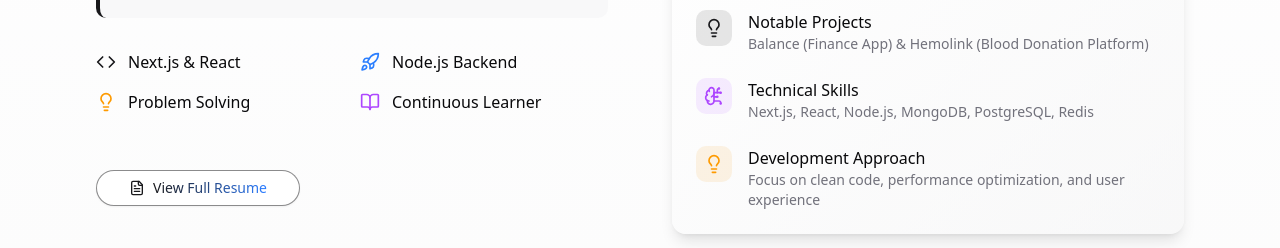
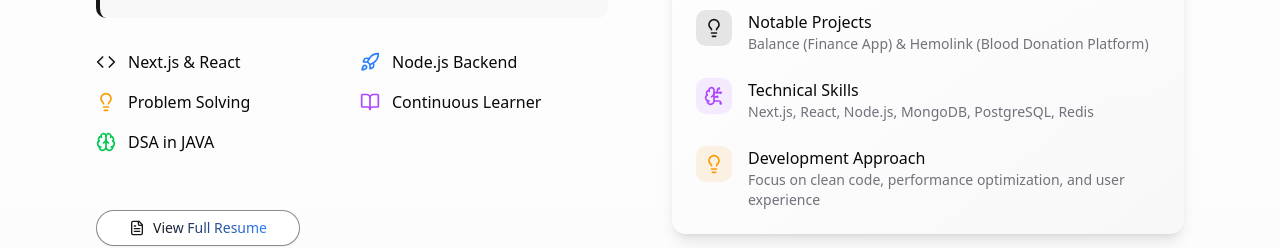
Before and after one commit to RockySheoran/New_PortFolio, a Next.js app: page / in a window 1280 px wide. Shown: the part 1220-1468 px from the top of the page. Built offline with nearby package versions, Linux system fonts and the light colour scheme; no server answers.

Commit message:
today last change

```diff
--- a/src/components/all component/About.tsx
+++ b/src/components/all component/About.tsx
@@ -8,6 +8,7 @@ import {
   Lightbulb,
   FileText,
   BrainCircuit,
+  Brain,
 } from "lucide-react";
 import { Button } from "@/components/ui/button";
 import { Card, CardHeader, CardTitle, CardContent } from "@/components/ui/card";
@@ -85,6 +86,10 @@ export default function AboutSection() {
                 <div className="flex items-center gap-3">
                   <BookOpen className="h-5 w-5 text-purple-500" />
                   <span>Continuous Learner</span>
+                </div>
+                <div className="flex items-center gap-3">
+                  <Brain className="h-5 w-5 text-green-500" />
+                  <span>DSA in JAVA</span>
                 </div>
               </motion.div>
             </div>
--- a/src/components/all component/HomePage.tsx
+++ b/src/components/all component/HomePage.tsx
@@ -150,17 +150,19 @@ export default function HomePage() {
                     href={social.url}
                     target="_blank"
                     rel="noopener noreferrer"
-                    whileHover={{ y: -5, scale: 1.1 }}
+                    whileHover={{ y: -5, scale: 1.1, rotate: 90 }}
                     whileTap={{ scale: 0.9 }}
                     transition={{ type: "spring", stiffness: 400, damping: 10 }}
                     className="relative rounded-full h-12 w-12 flex items-center justify-center shadow-sm hover:shadow-md bg-background hover:bg-accent/50 transition-all border border-muted"
                     aria-label={social.label}
+                    title={"Follow me on " + social.label}
                   >
                     <social.icon className="h-5 w-5 text-primary" />
                     <motion.span
                       className="absolute -bottom-8 text-xs font-medium opacity-0 group-hover:opacity-100 transition-opacity bg-background px-2 py-1 rounded-full shadow-sm"
                       initial={{ y: 10 }}
                       whileHover={{ y: 0 }}
+                      aria-label={social.label}
                     >
                       {social.label}
                     </motion.span>
```
